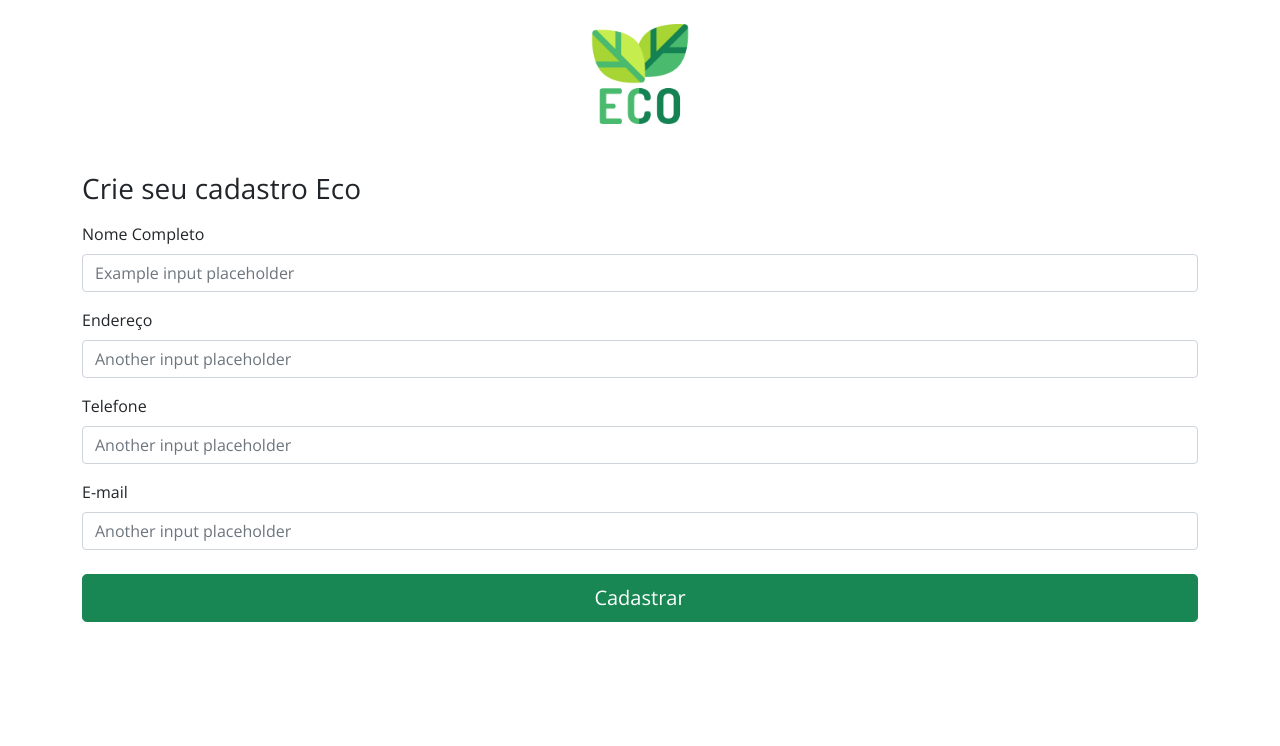
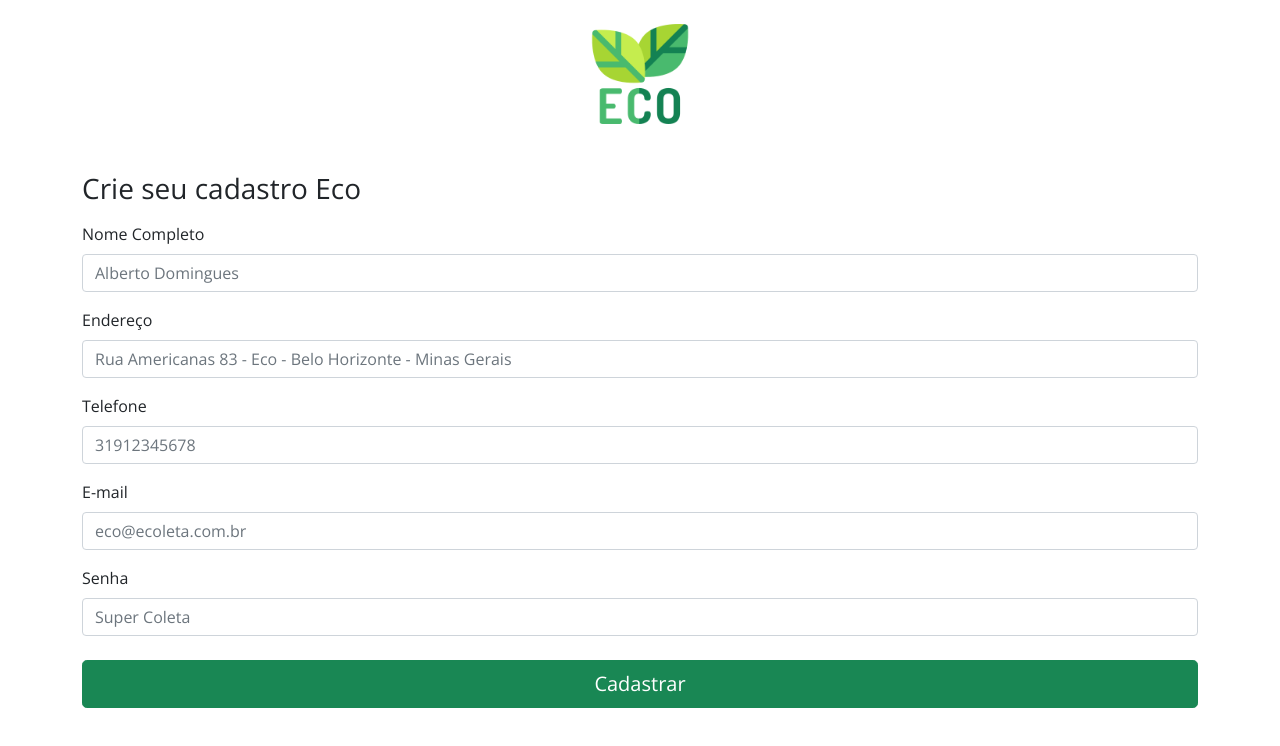
Before and after one commit to santosfernando2377/Ecoleta, a React (Vite) app: page /register in a window 1280 px wide. Shown: the top 746 px of the page. Built offline with nearby package versions, Linux system fonts and the light colour scheme.

Commit message:
Foi adicionado a tela de cadastro de usuário

```diff
--- a/src/pages/Register.jsx
+++ b/src/pages/Register.jsx
@@ -1,14 +1,17 @@
 import { useState } from 'react'
-import { Link } from 'react-router-dom'
+import { useNavigate, Link } from "react-router-dom";
 import logo from '../img/eco.png'
 
 export default function Register () {
+
+    const History = useNavigate()
 
     const Register = {
         nome: "",
         endereco: "",
         telefone: "",
-        eamil:""
+        email: "",
+        senha: ""
     }
 
     const [register, setRegister] = useState(Register)
@@ -21,8 +24,12 @@ export default function Register () {
 
     function onSumit (event) {
         event.preventDefault()
+        //History('/')
     }
 
+    function onValidateUser () {
+
+    }
     return (
         <>
         <div className='container d-flex flex-column justify-content-center align-items-center my-4'>
@@ -37,21 +44,25 @@ export default function Register () {
             <form onSubmit={onSumit}>
                 <div className="mb-3">
                     <label htmlFor="formGroupExampleInput" className="form-label">Nome Completo</label>
-                        <input type="text" className="form-control" name='nome' onChange={onChange} id="formGroupExampleInput" placeholder="Example input placeholder"/>
+                        <input type="text" className="form-control" name='nome' onChange={onChange} id="formGroupExampleInput" placeholder="Alberto Domingues"/>
                 </div>
                 <div className="mb-3">
                     <label htmlFor="formGroupExampleInput2" className="form-label">Endereço</label>
-                        <input type="text" className="form-control" name='endereco' onChange={onChange} id="formGroupExampleInput2" placeholder="Another input placeholder"/>
+                        <input type="text" className="form-control" name='endereco' onChange={onChange} id="formGroupExampleInput2" placeholder="Rua Americanas 83 - Eco - Belo Horizonte - Minas Gerais"/>
                 </div>
                 <div className="mb-3">
                     <label htmlFor="formGroupExampleInput3" className="form-label">Telefone</label>
-                        <input type="text" className="form-control" name='telefone' onChange={onChange} id="formGroupExampleInput3" placeholder="Another input placeholder"/>
+                        <input type="text" className="form-control" name='telefone' onChange={onChange} id="formGroupExampleInput3" placeholder="31912345678"/>
                 </div>
                 <div className="mb-3">
                     <label htmlFor="formGroupExampleInput4" className="form-label">E-mail</label>
-                        <input type="text" className="form-control" name='email' onChange={onChange} id="formGroupExampleInput4" placeholder="Another input placeholder"/>
+                        <input type="text" className="form-control" name='email' onChange={onChange} id="formGroupExampleInput4" placeholder="eco@ecoleta.com.br"/>
                 </div>
-                <button className="w-100 btn btn-lg btn-success my-2" type="submit">Cadastrar</button>
+                <div className="mb-3">
+                    <label htmlFor="formGroupExampleInput4" className="form-label">Senha</label>
+                        <input type="text" className="form-control" name='senha' onChange={onChange} id="formGroupExampleInput4" placeholder="Super Coleta"/>
+                </div>
+                <button className="w-100 btn btn-lg btn-success my-2" type="submit" onClick={onValidateUser}>Cadastrar</button>
             </form>
         </div>
         </>
```
